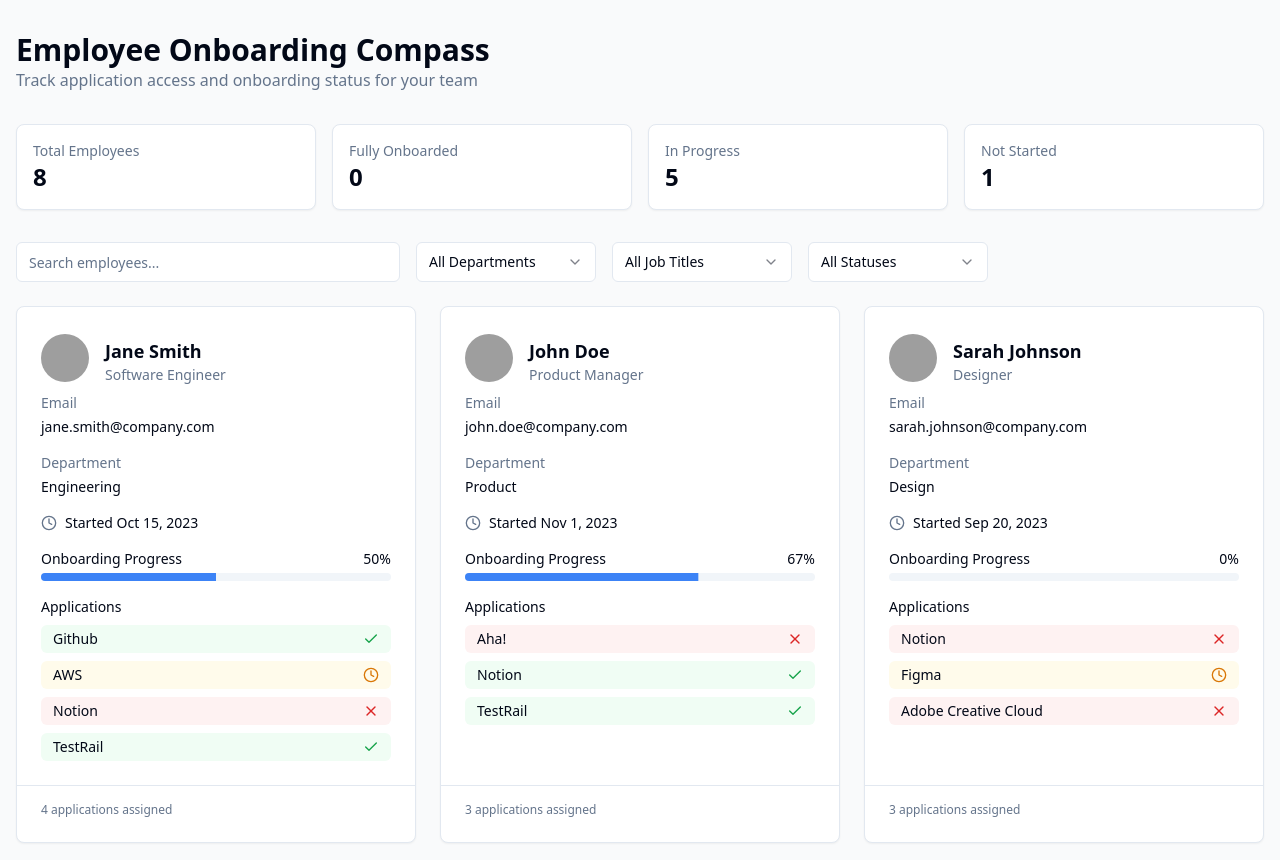
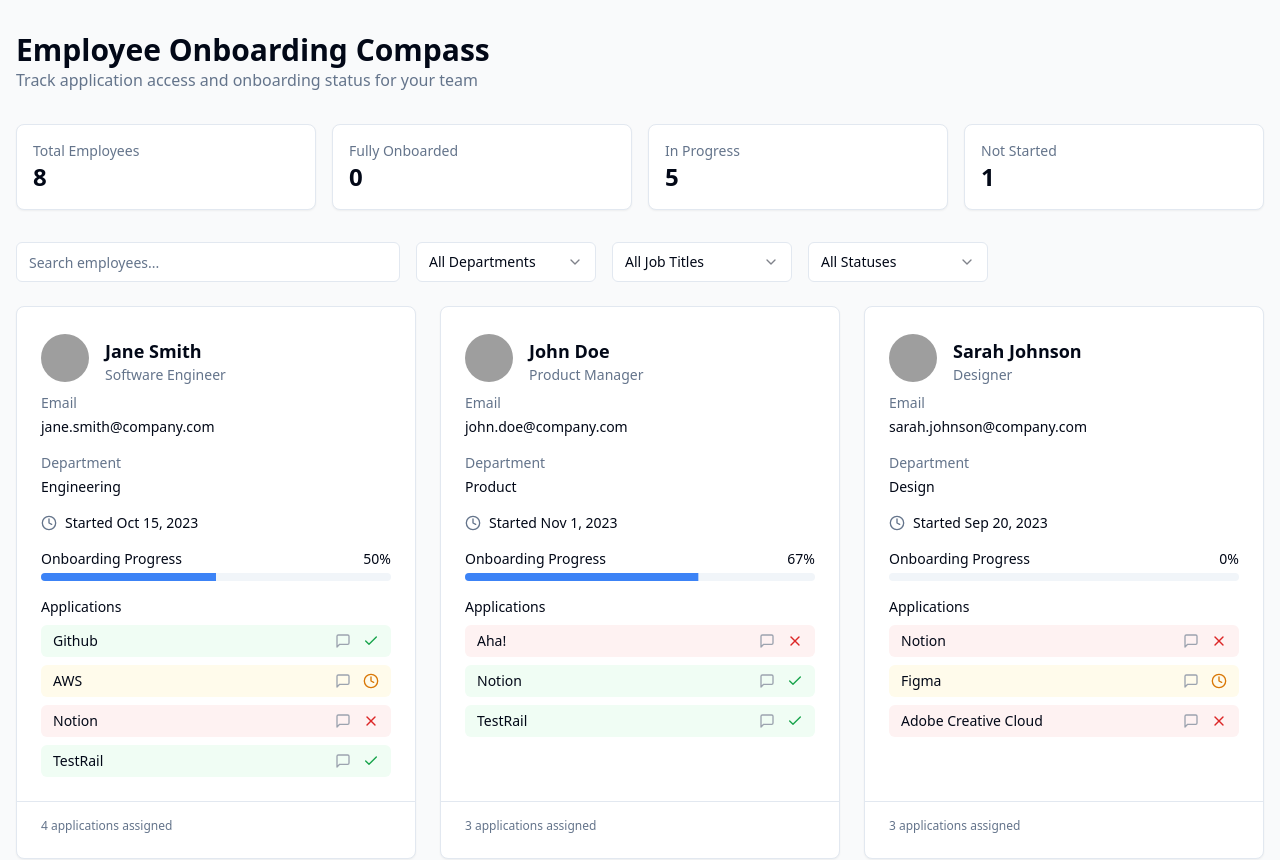
Before and after one commit to srilan/employee-onboard-compass, a React (Vite) app: page / in a window 1280 px wide. Shown: the top 860 px of the page. Built offline with nearby package versions, Linux system fonts and the light colour scheme; grey boxes are pictures that could not be loaded.

Commit message:
Add application comments feature
Adds the ability to add comments to each application.

```diff
--- a/src/components/ApplicationChecklist.tsx
+++ b/src/components/ApplicationChecklist.tsx
@@ -1,13 +1,20 @@
 
 import { Application } from "@/types";
-import { Check, X, Clock } from "lucide-react";
+import { Check, X, Clock, MessageSquare } from "lucide-react";
 import { cn } from "@/lib/utils";
+import { useState } from "react";
+import { Popover, PopoverTrigger, PopoverContent } from "@/components/ui/popover";
+import { Textarea } from "@/components/ui/textarea";
+import { Button } from "@/components/ui/button";
 
 interface ApplicationChecklistProps {
   applications: Application[];
+  onCommentChange?: (appId: string, comment: string) => void;
 }
 
-const ApplicationChecklist = ({ applications }: ApplicationChecklistProps) => {
+const ApplicationChecklist = ({ applications, onCommentChange }: ApplicationChecklistProps) => {
+  const [editingComment, setEditingComment] = useState<string>("");
+
   const getStatusIcon = (status: Application['status']) => {
     switch (status) {
       case 'completed':
@@ -30,6 +37,12 @@ const ApplicationChecklist = ({ applications }: ApplicationChecklistProps) => {
     }
   };
 
+  const handleSaveComment = (appId: string) => {
+    if (onCommentChange) {
+      onCommentChange(appId, editingComment);
+    }
+  };
+
   return (
     <ul className="space-y-2">
       {applications.map((app) => (
@@ -41,7 +54,45 @@ const ApplicationChecklist = ({ applications }: ApplicationChecklistProps) => {
           )}
         >
           <span className="text-sm">{app.name}</span>
-          <span>{getStatusIcon(app.status)}</span>
+          <div className="flex items-center space-x-2">
+            <Popover>
+              <PopoverTrigger asChild>
+                <Button
+                  variant="ghost"
+                  size="icon"
+                  className="h-6 w-6 rounded-full"
+                  onClick={() => setEditingComment(app.comments || "")}
+                >
+                  <MessageSquare
+                    className={cn(
+                      "h-4 w-4",
+                      app.comments ? "text-blue-600 fill-blue-200" : "text-gray-400"
+                    )}
+                  />
+                </Button>
+              </PopoverTrigger>
+              <PopoverContent className="w-80">
+                <div className="space-y-2">
+                  <h4 className="font-medium">Comments for {app.name}</h4>
+                  <Textarea
+                    placeholder="Add notes or comments about this application..."
+                    value={editingComment}
+                    onChange={(e) => setEditingComment(e.target.value)}
+                    className="min-h-[100px]"
+                  />
+                  <div className="flex justify-end">
+                    <Button
+                      size="sm"
+                      onClick={() => handleSaveComment(app.id)}
+                    >
+                      Save
+                    </Button>
+                  </div>
+                </div>
+              </PopoverContent>
+            </Popover>
+            <span>{getStatusIcon(app.status)}</span>
+          </div>
         </li>
       ))}
     </ul>
--- a/src/components/EmployeeCard.tsx
+++ b/src/components/EmployeeCard.tsx
@@ -1,16 +1,19 @@
 
-import { Employee } from "@/types";
+import { Employee, Application } from "@/types";
 import { Card, CardContent, CardFooter, CardHeader } from "@/components/ui/card";
 import { Avatar, AvatarFallback, AvatarImage } from "@/components/ui/avatar";
 import { Progress } from "@/components/ui/progress";
 import { Clock } from "lucide-react";
 import ApplicationChecklist from "./ApplicationChecklist";
+import { useState } from "react";
 
 interface EmployeeCardProps {
   employee: Employee;
 }
 
 const EmployeeCard = ({ employee }: EmployeeCardProps) => {
+  const [applications, setApplications] = useState<Application[]>(employee.applications);
+
   const getInitials = (name: string) => {
     return name
       .split(' ')
@@ -19,8 +22,8 @@ const EmployeeCard = ({ employee }: EmployeeCardProps) => {
   };
 
   // Calculate onboarding progress percentage
-  const completedApps = employee.applications.filter(app => app.status === 'completed').length;
-  const progressPercentage = (completedApps / employee.applications.length) * 100;
+  const completedApps = applications.filter(app => app.status === 'completed').length;
+  const progressPercentage = (completedApps / applications.length) * 100;
 
   // Format the start date
   const formatDate = (dateString: string) => {
@@ -30,6 +33,13 @@ const EmployeeCard = ({ employee }: EmployeeCardProps) => {
       day: 'numeric',
       year: 'numeric'
     }).format(date);
+  };
+
+  const handleCommentChange = (appId: string, comment: string) => {
+    const updatedApplications = applications.map(app =>
+      app.id === appId ? { ...app, comments: comment } : app
+    );
+    setApplications(updatedApplications);
   };
 
   return (
@@ -67,13 +77,16 @@ const EmployeeCard = ({ employee }: EmployeeCardProps) => {
           </div>
           <div className="mt-4">
             <h4 className="text-sm font-medium mb-2">Applications</h4>
-            <ApplicationChecklist applications={employee.applications} />
+            <ApplicationChecklist
+              applications={applications}
+              onCommentChange={handleCommentChange}
+            />
           </div>
         </div>
       </CardContent>
       <CardFooter className="border-t pt-4">
         <div className="text-xs text-muted-foreground">
-          {employee.applications.length} applications assigned
+          {applications.length} applications assigned
         </div>
       </CardFooter>
     </Card>
--- a/src/types/index.ts
+++ b/src/types/index.ts
@@ -3,6 +3,7 @@ export interface Application {
   id: string;
   name: string;
   status: 'completed' | 'pending' | 'not-started';
+  comments?: string; // Optional comments field
 }
 
 export interface Employee {
```
